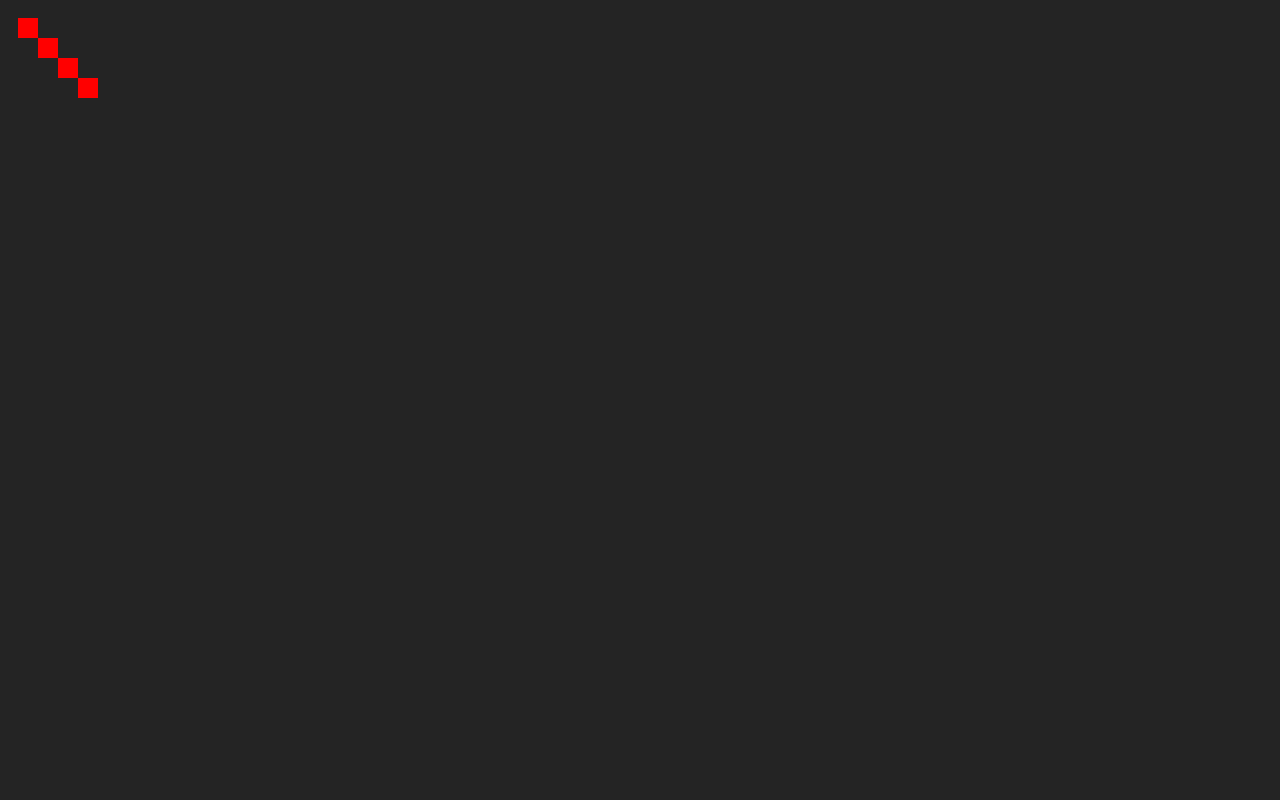
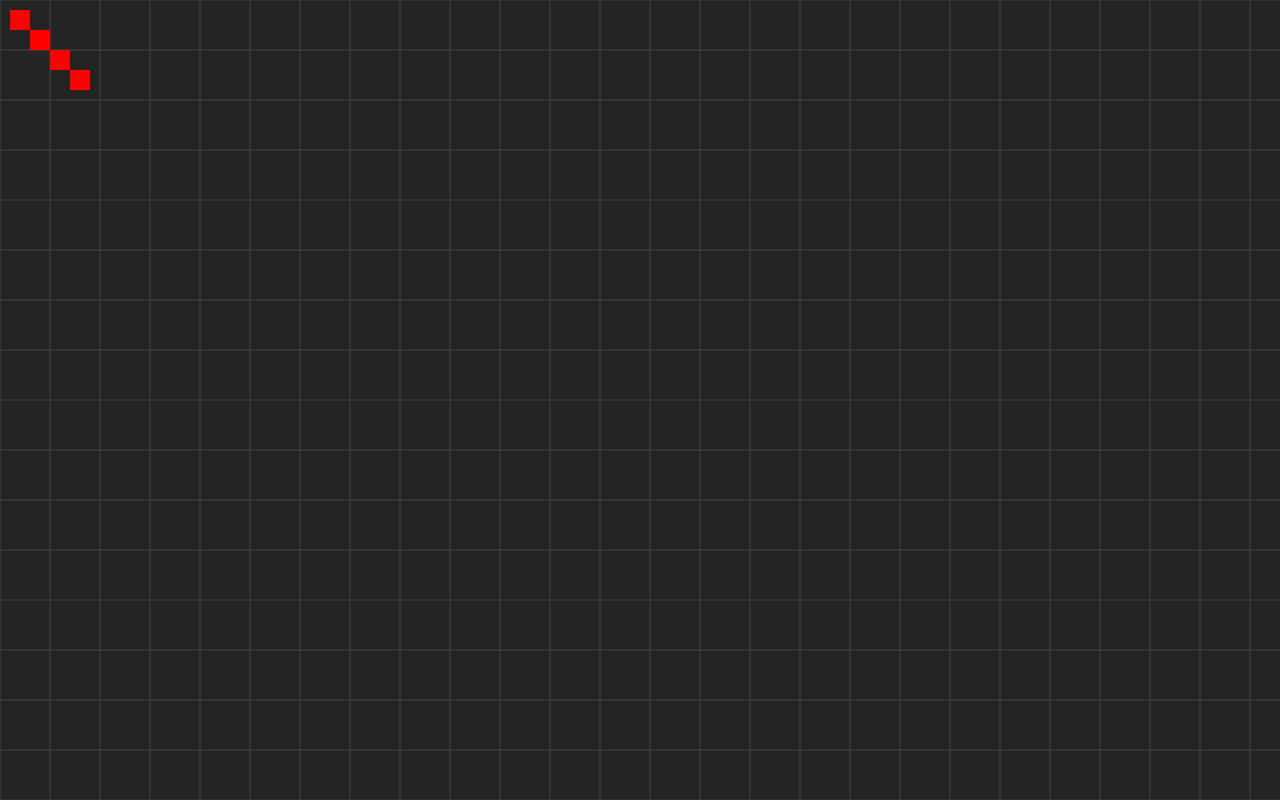
Before and after one commit to hlorellium/wis, a website built with Vite: page index.html in a window 1280 px wide. Built offline with nearby package versions, Linux system fonts and the light colour scheme.

Commit message:
fix canvases

```diff
--- a/index.html
+++ b/index.html
@@ -9,8 +9,8 @@
   <body>
     <div id="app"></div>
     <div id="canvas-container">
-        <canvas id="bg-canvas" width="500" height="500"></canvas>
-        <canvas id="canvas" width="500" height="500"></canvas>
+        <canvas id="bg-canvas"></canvas>
+        <canvas id="canvas"></canvas>
     </div>
     <script type="module" src="/src/main.ts"></script>
   </body>
--- a/src/main.ts
+++ b/src/main.ts
@@ -5,58 +5,154 @@
 const bgCtx = bgCanvas.getContext('2d')!
 
 const canvas = document.querySelector<HTMLCanvasElement>('#canvas')!
-const ctx = bgCanvas.getContext('2d')!
+const ctx = canvas.getContext('2d')!
 
-// const canvasContainer = document.querySelector<HTMLDivElement>('#canvas-container')!
+const canvasContainer = document.querySelector<HTMLDivElement>('#canvas-container')!
 
 const state: State = initialState;
 
-// const { updateTransform } = setupView(canvasContainer)
+// Setup ResizeObserver for proper canvas resizing
+const resizeObserver = new ResizeObserver(entries => {
+    for (const entry of entries) {
+        if (entry.target === canvasContainer) {
+            resizeCanvases();
+            renderBg(bgCtx);
+            render(ctx, state);
+        }
+    }
+});
 
+resizeObserver.observe(canvasContainer);
 
-// resizeCanvas(bgCanvas)
-renderBg(bgCtx)
-render(ctx, state)
-// updateTransform(state)
+// Initial setup
+resizeCanvases();
+renderBg(bgCtx);
+render(ctx, state);
+updateTransform(state);
 
-setInterval(() => {
-    // resizeCanvas(bgCanvas)
-    renderBg(bgCtx)
-    render(ctx, state)
-    // updateTransform(state)
-}, 1000)
+function resizeCanvases() {
+    // Get container dimensions (source of truth)
+    const containerWidth = canvasContainer.clientWidth;
+    const containerHeight = canvasContainer.clientHeight;
+    const dpr = window.devicePixelRatio || 1;
 
-// function resizeCanvas(canvas: HTMLCanvasElement) {
-//     // get display size in CSS pixels
-//     const rect = canvas.getBoundingClientRect();
-//     const dpr = window.devicePixelRatio || 1;
-//
-//     // calculate the size in actual device pixels
-//     const width = Math.round(rect.width * dpr);
-//     const height = Math.round(rect.height * dpr);
-//
-//     // only resize if changed
-//     if (canvas.width !== width || canvas.height !== height) {
-//         canvas.width = width;
-//         canvas.height = height;
-//     }
-//
-//     // scale the drawing context so your draw calls use CSS px units
-//     const ctx = canvas.getContext('2d')!;
-//     ctx.resetTransform();           // clear any old scale
-//     ctx.scale(dpr, dpr);
-// }
+    // Resize both canvases based on container
+    [bgCanvas, canvas].forEach(cvs => {
+        const width = Math.round(containerWidth * dpr);
+        const height = Math.round(containerHeight * dpr);
 
+        if (cvs.width !== width || cvs.height !== height) {
+            cvs.width = width;
+            cvs.height = height;
+        }
+    });
+}
 
 function renderBg(ctx: CanvasRenderingContext2D) {
-    ctx.fillStyle = Math.random() < 0.5 ? '#f00' : '#0f0'
-    ctx.fillRect(100, 100, 200, 200)
+    const dpr = window.devicePixelRatio || 1;
+    const width = bgCanvas.width / dpr;
+    const height = bgCanvas.height / dpr;
+
+    ctx.save();
+    ctx.scale(dpr, dpr);
+    ctx.clearRect(0, 0, width, height);
+
+    const gridColor = "#444";
+    const gridGap = 50;
+
+    ctx.beginPath();
+    for (let x = 0; x <= width; x += gridGap) {
+        ctx.moveTo(x, 0);
+        ctx.lineTo(x, height);
+    }
+    for (let y = 0; y <= height; y += gridGap) {
+        ctx.moveTo(0, y);
+        ctx.lineTo(width, y);
+    }
+    ctx.strokeStyle = gridColor;
+    ctx.lineWidth = 1;
+    ctx.stroke();
+    ctx.restore();
 }
 
 function render(ctx: CanvasRenderingContext2D, state: State) {
-    ctx.clearRect(0, 0, canvas.width, canvas.height)
+    const dpr = window.devicePixelRatio || 1;
+    const width = canvas.width / dpr;
+    const height = canvas.height / dpr;
+
+    ctx.save();
+    ctx.scale(dpr, dpr);
+    ctx.clearRect(0, 0, width, height);
+
+    // Apply view transformations
+    ctx.translate(state.view.panX, state.view.panY);
+    ctx.scale(state.view.zoom, state.view.zoom);
+
+    // Draw rectangles
     state.scene.rectangles.forEach(r => {
-        ctx.fillStyle = '#f00'
-        ctx.fillRect(r.x, r.y, r.width, r.height)
-    })
+        ctx.fillStyle = '#f00';
+        ctx.fillRect(r.x, r.y, r.width, r.height);
+    });
+
+    ctx.restore();
 }
+
+function updateTransform(state: State) {
+    canvas.style.setProperty('--pan-x', `${state.view.panX}px`);
+    canvas.style.setProperty('--pan-y', `${state.view.panY}px`);
+    canvas.style.setProperty('--zoom', `${state.view.zoom}`);
+}
+
+// Add basic pan and zoom controls
+let isPanning = false;
+let startX = 0;
+let startY = 0;
+
+canvas.addEventListener('mousedown', (e) => {
+    if (e.button === 0) { // Left click
+        isPanning = true;
+        startX = e.clientX - state.view.panX;
+        startY = e.clientY - state.view.panY;
+        canvas.style.cursor = 'grabbing';
+    }
+});
+
+window.addEventListener('mousemove', (e) => {
+    if (isPanning) {
+        state.view.panX = e.clientX - startX;
+        state.view.panY = e.clientY - startY;
+        updateTransform(state);
+        render(ctx, state);
+    }
+});
+
+window.addEventListener('mouseup', () => {
+    isPanning = false;
+    canvas.style.cursor = 'grab';
+});
+
+canvas.addEventListener('wheel', (e) => {
+    e.preventDefault();
+
+    const scaleFactor = e.deltaY > 0 ? 0.9 : 1.1;
+    const newZoom = state.view.zoom * scaleFactor;
+
+    // Limit zoom range
+    if (newZoom >= 0.1 && newZoom <= 10) {
+        // Get mouse position relative to canvas
+        const rect = canvas.getBoundingClientRect();
+        const x = e.clientX - rect.left;
+        const y = e.clientY - rect.top;
+
+        // Adjust pan to zoom towards mouse position
+        state.view.panX = x - (x - state.view.panX) * scaleFactor;
+        state.view.panY = y - (y - state.view.panY) * scaleFactor;
+        state.view.zoom = newZoom;
+
+        updateTransform(state);
+        render(ctx, state);
+    }
+});
+
+// Set initial cursor
+canvas.style.cursor = 'grab';
--- a/src/style.css
+++ b/src/style.css
@@ -13,17 +13,43 @@
   -moz-osx-font-smoothing: grayscale;
 }
 
-#bg-canvas {
-  /* position: fixed; */
-  /* top: 0; */
-  /* left: 0; */
-  /* width: 100%; */
-  /* height: 100%; */
-  z-index: -1;
+body {
+  margin: 0;
+  padding: 0;
+  overflow: hidden;
 }
 
 #canvas-container {
+  position: relative;
+  width: 100vw;
+  height: 100vh;
+  overflow: hidden;
+}
+
+#bg-canvas {
+  position: absolute;
+  top: 0;
+  left: 0;
+  width: 100%;
+  height: 100%;
+  z-index: 1;
+}
+
+#canvas {
+  position: absolute;
+  top: 0;
+  left: 0;
+  width: 100%;
+  height: 100%;
+  z-index: 2;
   transform-origin: top left;
-  transform: translate(var(--pan-x,0px), var(--pan-y,0px))
-             scale(var(--zoom,1));
+  transform: translate(var(--pan-x, 0px), var(--pan-y, 0px))
+             scale(var(--zoom, 1));
 }
+
+#app {
+  position: absolute;
+  top: 10px;
+  left: 10px;
+  z-index: 10;
+}
```
